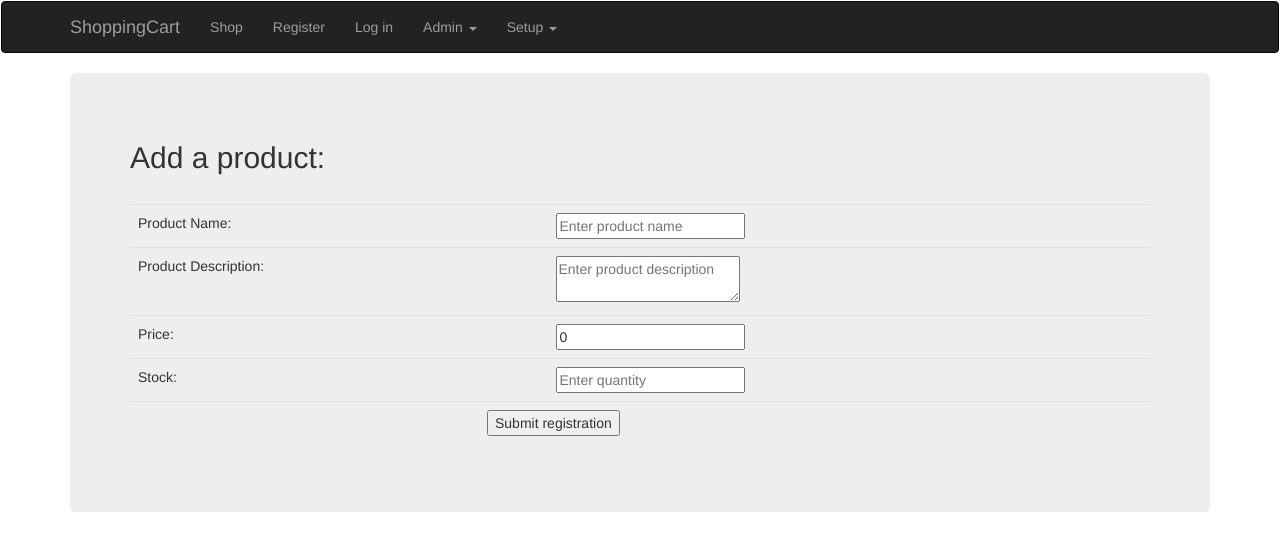
After one commit to MarcoVanderEecken/ShoppingCart, a PHP site: page /addProduct.php in a window 1280 px wide. The commit adds this page. Shown: the top 551 px of the page. Run offline with PHP 8.4, Linux system fonts and the light colour scheme.

Commit message:
Version 0.4 update. - adding product table with dummy values - adding shop page - adding option to add product - Bug still at large: Double Login #1

```diff
--- /dev/null
+++ b/addProduct.php
@@ -0,0 +1,17 @@
+<?php
+/**
+ * Created by PhpStorm.
+ * User: Temporary
+ * Date: 7/3/2017
+ * Time: 10:30 PM
+ */
+
+    //This file is for the admin to create a product. To be cordoned off later.
+
+    //navigation header
+    $title = "Add Product";
+    include('html/baseHeader.html');
+    include('mainMenu.html');
+
+    //body of add a product
+    include("html/addProduct.html");
--- a/databaseSetup/createLoginTable.php
+++ b/databaseSetup/createLoginTable.php
@@ -23,7 +23,7 @@
     }else echo "Failed to create table \"Login\"" . $conn->error;
 
     echo "<br>Starting dummy value insertion <br>";
-    include("dummyValues.php");
+    include("dummyValuesLogin.php");
     echo "<br>dummy value insertion complete.<br>";
 
     echo "<a href='../index.php'> Return to main page</a>";
--- /dev/null
+++ b/html/addProduct.html
@@ -0,0 +1,36 @@
+    <!-- body of add product -->
+    <div class="container">
+        <div class="jumbotron">
+            <h2> Add a product: </h2>
+            <br>
+            <form method="Post" name="addProductForm" action="addProduct.php">
+                <table class="table">
+                    <tbody>
+                    <tr>
+                        <td>Product Name: </td>
+                        <td><input type="text" placeholder="Enter product name" name="productName" required></td>
+                    </tr>
+
+                    <tr>
+                        <td>Product Description: </td>
+                        <td><textarea placeholder="Enter product description" name="productDescription" required></textarea></td>
+                    </tr>
+
+                    <tr>
+                        <td>Price: </td>
+                        <td><input type="number" placeholder="Enter price" name="productPrice" required min="0" value="0" step=".01"></td>
+                    </tr>
+                    <tr>
+                        <td>Stock: </td>
+                        <td><input type="number" placeholder="Enter quantity" name="productStock" required></td>
+                    </tr>
+
+                    <tr>
+                        <td colspan="2" style="padding-left:35%;"><input type="submit" value="Submit registration"></td>
+                    </tr>
+                    </tbody>
+                </table>
+            </form>
+        </div>
+    </div>
+    <!-- end of add product body -->
--- a/html/indexHeader.html
+++ b/html/baseHeader.html
@@ -4,7 +4,7 @@
     <meta charset="UTF-8">
     <meta http-equiv="X-UA-Compatible" content="IE=edge">
     <meta name="viewport" content="width=device-width, initial-scale=1">
-    <title>Index</title>
+    <title><?php echo $title ?></title>
     <link rel="stylesheet" href="https://maxcdn.bootstrapcdn.com/bootstrap/3.3.7/css/bootstrap.min.css">
     <script src="https://ajax.googleapis.com/ajax/libs/jquery/1.12.4/jquery.min.js"></script>
     <script src="https://maxcdn.bootstrapcdn.com/bootstrap/3.3.7/js/bootstrap.min.js"></script>
--- a/index.php
+++ b/index.php
@@ -6,7 +6,8 @@
  * Time: 4:27 PM
  */
 
-    include('html/indexHeader.html');
+    $title = "Home Page";
+    include('html/baseHeader.html');
     include('mainMenu.html');
 
     if(!isset($_SESSION)) session_start();
--- a/login.php
+++ b/login.php
@@ -10,7 +10,8 @@
     //think forum wise, so Username: text Password: password
 
     //navigation header
-    include('html/indexHeader.html');
+    $title = "Login";
+    include('html/baseHeader.html');
     include('mainMenu.html');
 
     //javascript alert
--- a/mainMenu.html
+++ b/mainMenu.html
@@ -14,6 +14,8 @@
             </div>
         <div class="collapse navbar-collapse" id="navbarCollapse">
             <ul class="nav navbar-nav">
+                <li><a href="shop.php"> Shop</a></li>
+
 
                 <?php
                     if(!isset($_SESSION)) session_start();
@@ -23,11 +25,20 @@
                     }else include('html/loggedOut.html'); //else show if user not logged in
                 ?>
 
+                <!-- Only admin can change this. To be cordoned off later. -->
+                <li class="dropdown"><a class="dropdown-toggle" data-toggle="dropdown" href="#"> Admin <span class="caret"></span></a>
+                    <ul class="dropdown-menu">
+                        <li><a href="addProduct.php"> Add new product</a></li>
+                    </ul>
+                </li>
+                <!-- end of admin dropdown -->
+
                 <!-- for development set-up. To remove after completion! -->
                 <li class="dropdown"><a class="dropdown-toggle" data-toggle="dropdown" href="#"> Setup <span class="caret"></span></a>
                     <ul class="dropdown-menu">
                         <li><a href="databaseSetup/createDB.php"> Create Database</a></li>
                         <li><a href="databaseSetup/createLoginTable.php"> Create Login Table</a></li>
+                        <li><a href="databaseSetup/createProducts.php"> Create Product Table</a></li>
                     </ul>
                 </li>
                 <!-- / for development set-up. To remove after completion! -->
--- a/register.php
+++ b/register.php
@@ -7,7 +7,8 @@
  */
 
     //navigation header
-    include('html/indexHeader.html');
+    $title = "Register";
+    include('html/baseHeader.html');
     include('mainMenu.html');
 
     include("html/registrationForm.html");
```
Also changed, not shown: databaseSetup/createProducts.php (added, +26 -0 lines), databaseSetup/dummyValuesProducts.php (added, +20 -0 lines), html/productBody.html (added, +8 -0 lines), shop.php (added, +10 -0 lines), databaseSetup/dummyValuesLogin.php (renamed from databaseSetup/dummyValues.php), readme.md.
